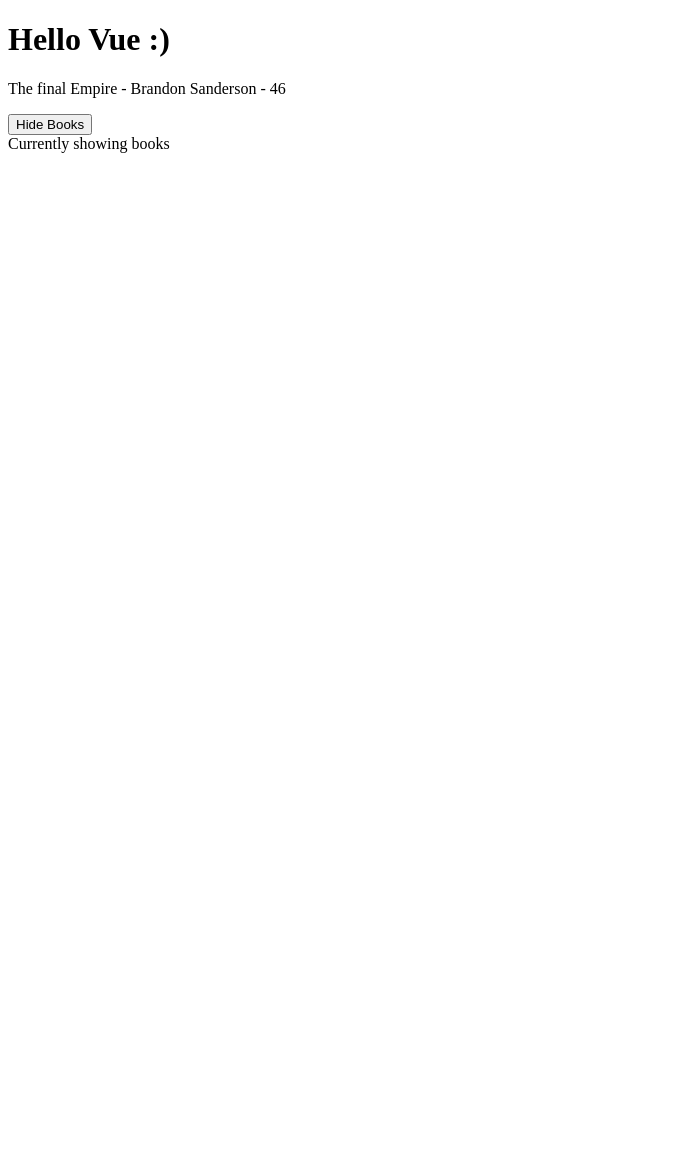
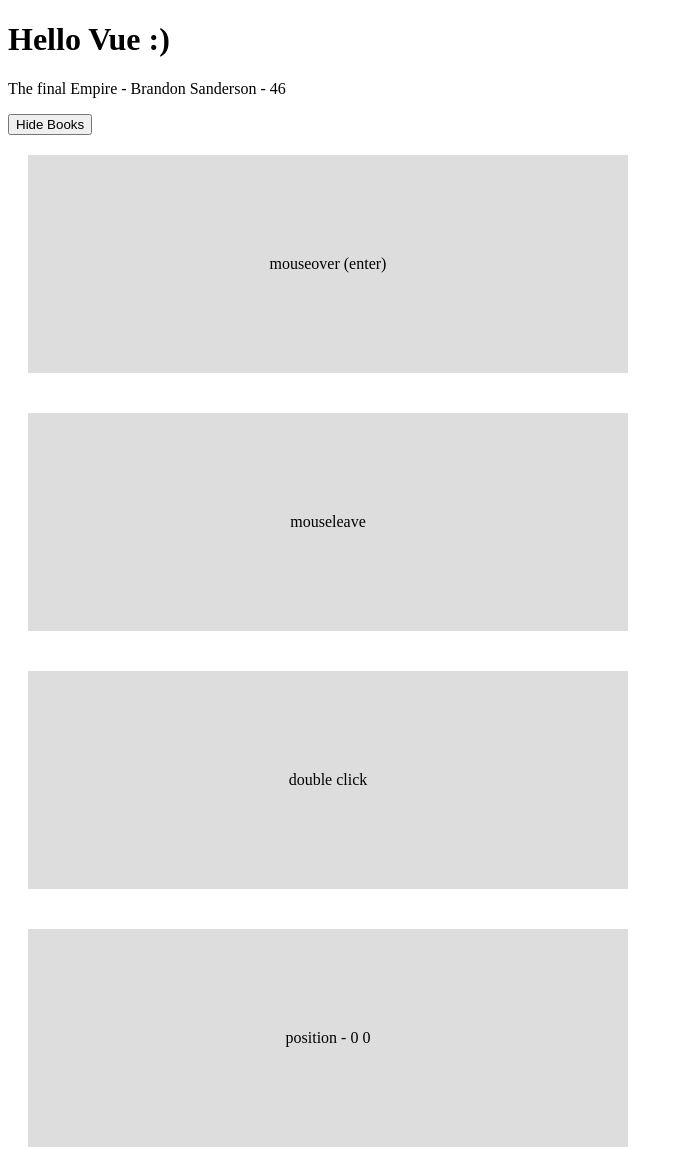
Before and after one commit to prabin04/vue3_crash, a plain HTML site: page index.html in a window 1280 px wide. Shown: the whole page, without its empty margins (0-683 px from the left). Before the commit the page ends 800 px from the top, so only its background shows below. Drawn offline with nearby package versions, Linux system fonts and the light colour scheme.

Commit message:
mouse events

```diff
--- a/app.js
+++ b/app.js
@@ -5,12 +5,24 @@ const app = Vue.createApp({
             showBooks: true,
             title: 'The final Empire',
             author: 'Brandon Sanderson',
-            age: 46
+            age: 46,
+            x: 0,
+            y: 0
         }
     },
     methods: {
         toggleShowBooks() {
             this.showBooks = !this.showBooks
+        },
+        handleEvent(e, data) {
+            console.log(e, e.type)
+            if (data) {
+                console.log(data)
+            }
+        },
+        handleMousemove(e) {
+            this.x = e.offsetX
+            this.y = e.offsetY
         }
     }
 })
--- a/index.html
+++ b/index.html
@@ -7,6 +7,16 @@
     <title>Learning Vue</title>
     <script src="https://unpkg.com/vue@3.0.0-beta.12/dist/vue.global.js"></script>
 </head>
+<style>
+    .box {
+        padding: 100px;
+        width: 400px;
+        text-align: center;
+        background: #ddd;
+        margin: 20px;
+        display: inline-block;
+    }
+</style>
 
 <body>
 
@@ -20,8 +30,12 @@
             <span v-if="showBooks">Hide Books</span>
             <span v-else>Show Books</span>
         </button>
-
-        <div v-show="showBooks">Currently showing books</div>
+        <br>
+        <!-- mouse events -->
+        <div class="box" @mouseover="handleEvent($event, 5)">mouseover (enter)</div>
+        <div class="box" @mouseleave="handleEvent">mouseleave</div>
+        <div class="box" @dblclick="handleEvent">double click</div>
+        <div class="box" @mousemove="handleMousemove">position - {{ x }} {{ y }}</div>
     </div>
 
 
```
